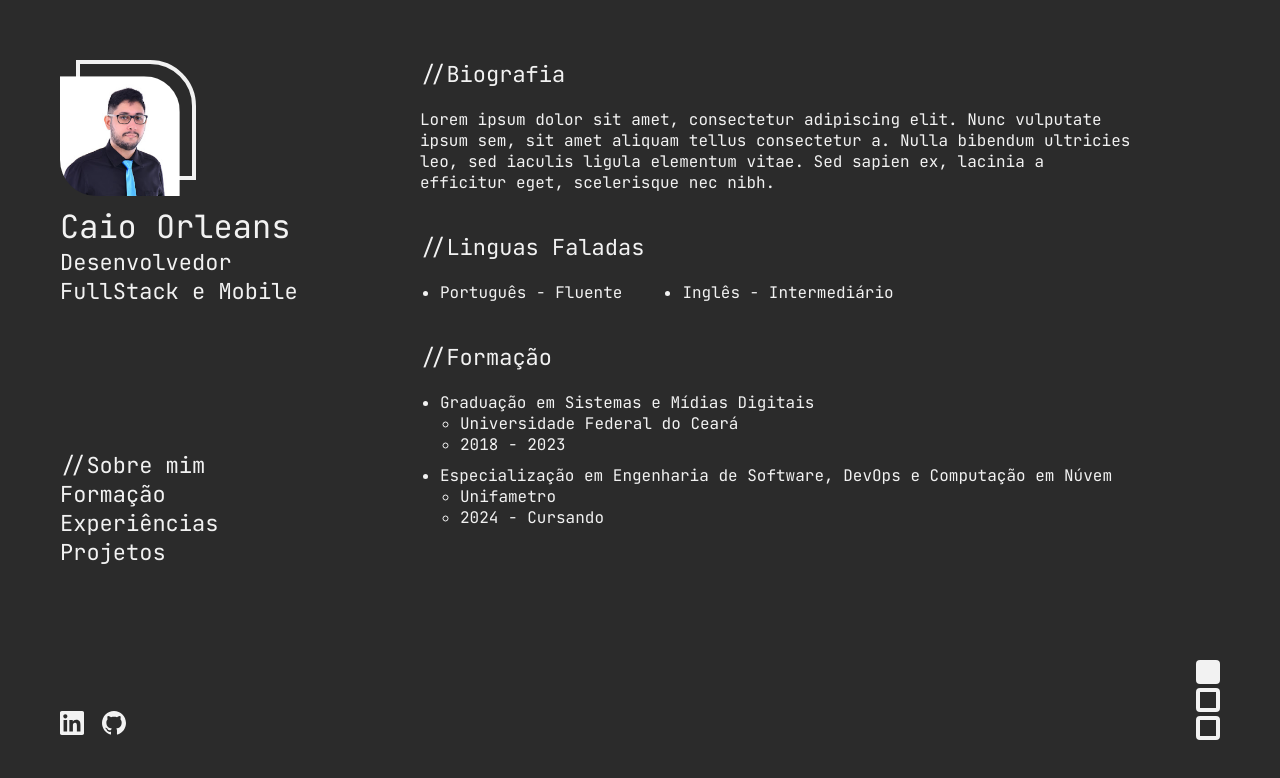
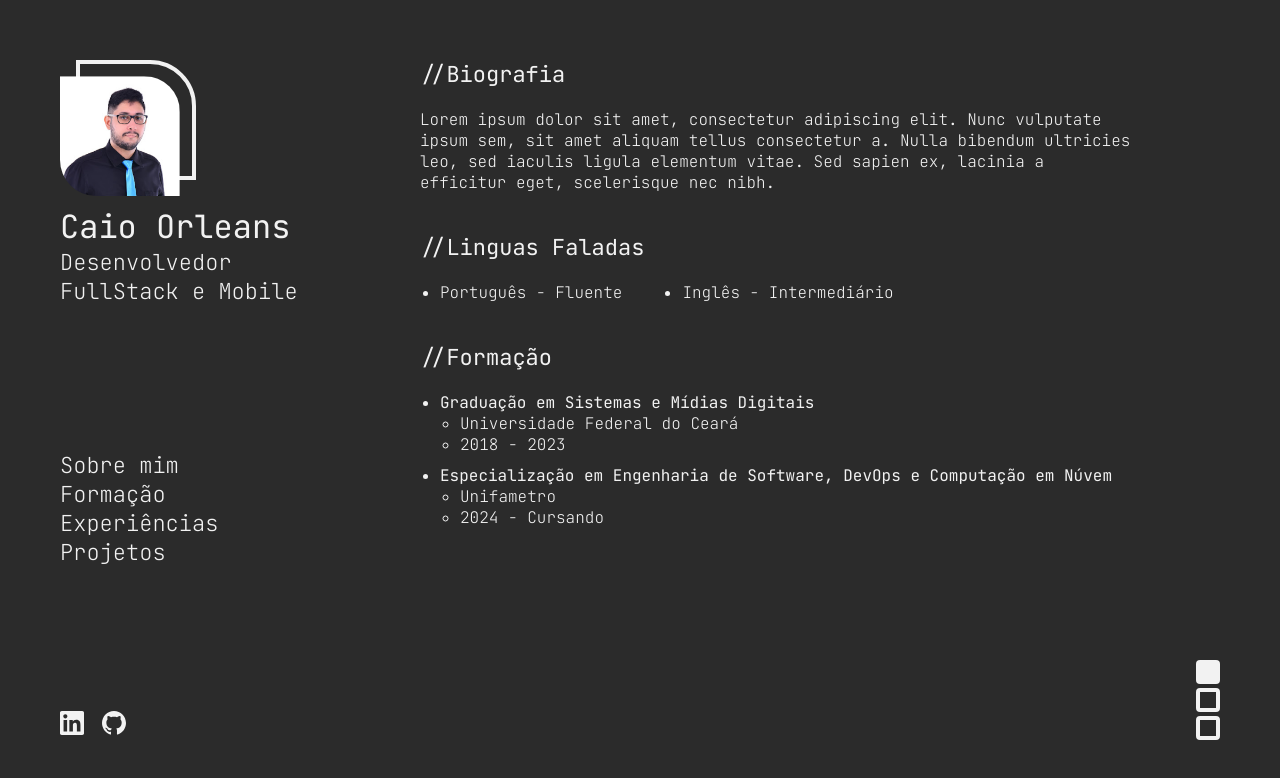
Before and after one commit to caioorleans/portfolio, an Angular app: page / in a window 1280 px wide. Shown: the top 778 px of the page. Built offline with nearby package versions, Linux system fonts and the light colour scheme.

Commit message:
font-weight

```diff
--- a/src/app/components/content/content.component.css
+++ b/src/app/components/content/content.component.css
@@ -16,8 +16,16 @@ h3 {
     margin-bottom: 20px;
 }
 
+p {
+    font-weight: 100;
+}
+
 ul {
     margin-left: 20px;
+}
+
+li {
+    font-weight: 100;
 }
 
 @media(min-width: 900px) {
--- a/src/app/components/menu/menu.component.css
+++ b/src/app/components/menu/menu.component.css
@@ -7,6 +7,23 @@
 
 ul {
     list-style: none;
+}
+
+.menu-item {
+    color: var(--color-primary);
+    font-weight: 100;
+    text-decoration: none;
+    transition: font-size 0.5s ease;
+}
+
+.menu-item:hover {
+    font-size: 26px;
+    font-weight: 400;
+}
+
+.selected-item{
+    font-weight: 400;
+    font-size: 26px;
 }
 
 #menu-itens li {
--- a/src/app/components/menu/menu.component.html
+++ b/src/app/components/menu/menu.component.html
@@ -3,10 +3,10 @@
     <app-photo-and-description></app-photo-and-description>
 
     <ul id = "menu-itens">
-        <li>//Sobre mim</li>
-        <li>Formação</li>
-        <li>Experiências</li>
-        <li>Projetos</li>
+        <li><a class="menu-item" href="">Sobre mim</a></li>
+        <li><a class="menu-item" href="">Formação</a></li>
+        <li><a class="menu-item" href="">Experiências</a></li>
+        <li><a class="menu-item" href="">Projetos</a></li>
     </ul>
 
     <ul id = "icons-social-media">
--- a/src/app/components/photo-and-description/photo-and-description.component.css
+++ b/src/app/components/photo-and-description/photo-and-description.component.css
@@ -4,6 +4,7 @@ h1 {
 
 h2 {
     font-size: 22px;
+    font-weight: 100;
 }
 
 @Media(max-width: 480px){
--- a/src/app/components/photo-and-description/profile-photo/profile-photo.component.css
+++ b/src/app/components/photo-and-description/profile-photo/profile-photo.component.css
@@ -13,7 +13,7 @@
 #image-container div {
     width: 120px;
     height: 120px;
-    border: 4px solid var(--secondary-color);
+    border: 4px solid #F2F2F2;
     border-radius: 0 46px 0 36px;
     position: absolute;
     left: 16px;
--- a/src/app/components/qualification-item/qualification-item.component.css
+++ b/src/app/components/qualification-item/qualification-item.component.css
@@ -5,3 +5,7 @@
 ul {
     margin-left: 20px;
 }
+
+.item-detail{
+    font-weight: 100;
+}
--- a/src/app/components/qualification-item/qualification-item.component.html
+++ b/src/app/components/qualification-item/qualification-item.component.html
@@ -2,8 +2,8 @@
     <div>
         <h4>{{qualification?.qualification}}</h4>
         <ul>
-            <li>{{qualification?.institution}}</li>
-            <li>{{qualification?.studyPeriod}}</li>
+            <li class="item-detail">{{qualification?.institution}}</li>
+            <li class="item-detail">{{qualification?.studyPeriod}}</li>
         </ul>
     </div>
 </li>
--- a/src/styles.css
+++ b/src/styles.css
@@ -13,8 +13,15 @@
 
   @font-face {
     font-family: 'JetbrainsMono';
+    src: url('assets/fonts/JetBrainsMono-ExtraLight.ttf') format('truetype');
+    font-weight: 100;
+    font-style: normal;
+  }
+
+  @font-face {
+    font-family: 'JetbrainsMono';
     src: url('assets/fonts/JetBrainsMono-Regular.ttf') format('truetype');
-    font-weight: normal;
+    font-weight: 400;
     font-style: normal;
   }
 
```
Also changed, not shown: src/assets/fonts/JetBrainsMono-ExtraLight.ttf (added).
